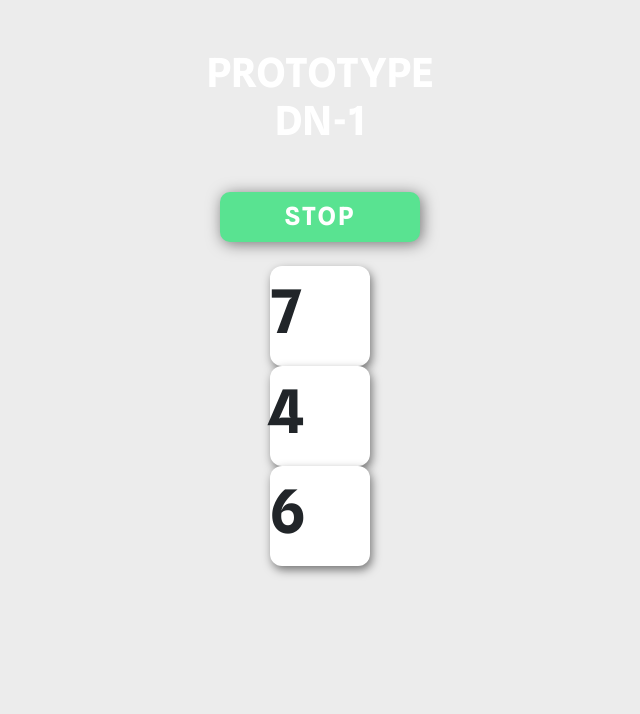
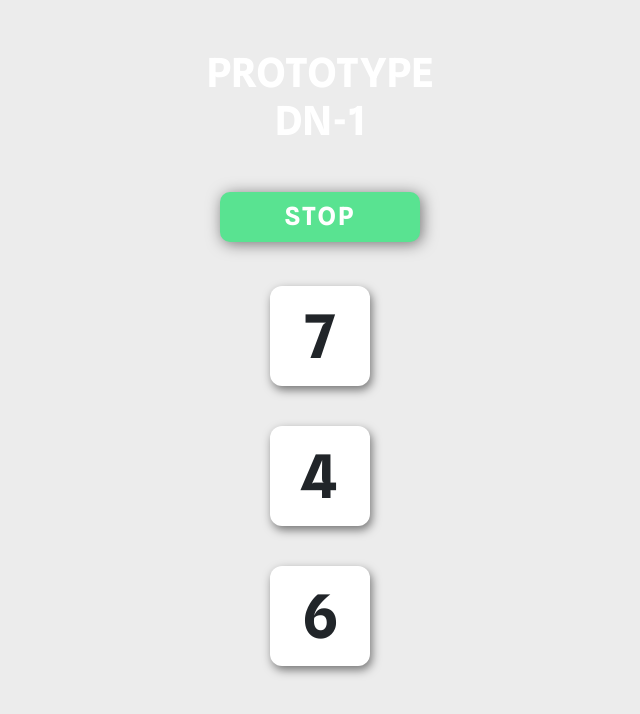
Before and after one commit to DikDns/bilsgame, a React (Create React App) app: page / in a window 1280 px wide. Both pictures are taken after a click on the button "START". Shown: the top 714 px of the page, without its empty margins (320-960 px from the left). Built offline with nearby package versions, Linux system fonts and the light colour scheme.

Commit message:
add bils styling

```diff
--- a/src/css/main.css
+++ b/src/css/main.css
@@ -99,6 +99,7 @@ h6 {
 }
 
 .bils {
+  margin: 20px 0;
   width: 100px;
   height: 100px;
   background: #ffffff;
@@ -106,6 +107,8 @@ h6 {
   border-radius: 12px;
   font-family: "SplineSans-Bold";
   font-size: 3em;
+  text-align: center;
+  line-height: 100px;
   transition: all 0.2s;
 }
 
```
